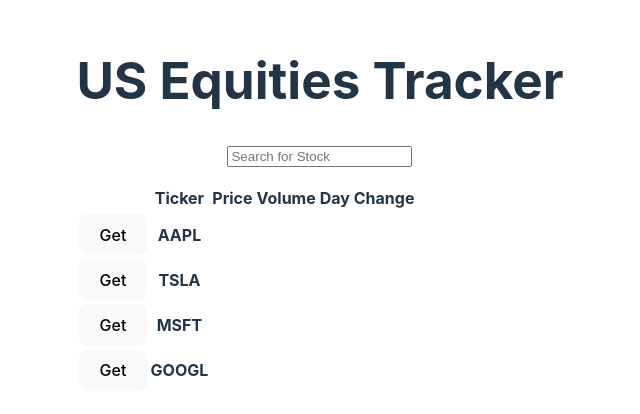
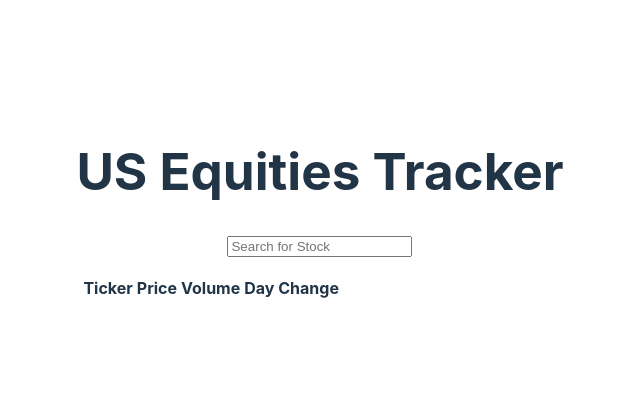
Before and after one commit to marcusawd/StockMarketWatch, a React (Vite) app: page / in a window 1280 px wide. Shown: the part 194-608 px from the top of the page, without its empty margins (320-960 px from the left). Built offline with nearby package versions, Linux system fonts and the light colour scheme.

Commit message:
Dynamically generate StockRow from search

```diff
--- a/src/components/Portfolio/PortfolioTable.jsx
+++ b/src/components/Portfolio/PortfolioTable.jsx
@@ -1,11 +1,18 @@
+import { useState } from "react";
 import PortfolioHeader from "./PortfolioHeader";
 import SearchBar from "./SearchBar";
 import StockRow from "./StockRow";
 
 export default function PortfolioTable() {
+	const [tickers, setTickers] = useState([]);
+
+	const addTicker = (ticker) => {
+		setTickers([...tickers, ticker]);
+	};
+
 	return (
 		<>
-			<SearchBar />
+			<SearchBar addTicker={addTicker} />
 			<table>
 				<thead>
 					<tr>
@@ -18,10 +25,9 @@ export default function PortfolioTable() {
 					</tr>
 				</thead>
 				<tbody>
-					<StockRow ticker="AAPL" />
-					<StockRow ticker="TSLA" />
-					<StockRow ticker="MSFT" />
-					<StockRow ticker="GOOGL" />
+					{tickers.map((symbol, index) => (
+						<StockRow ticker={symbol} key={index} />
+					))}
 				</tbody>
 			</table>
 		</>
--- a/src/components/Portfolio/SearchBar.jsx
+++ b/src/components/Portfolio/SearchBar.jsx
@@ -3,7 +3,7 @@ import debounce from "lodash/debounce";
 import { getStockTicker } from "../../utils/stockApi";
 import "./SearchBar.css";
 
-export default function SearchBar() {
+export default function SearchBar({ addTicker }) {
 	const [searchText, setSearchText] = useState("");
 	const [searchResults, setSearchResults] = useState([]);
 	const delayFetchRef = useRef(null);
@@ -35,7 +35,9 @@ export default function SearchBar() {
 			<div className="dropdown">
 				<ul className="dropdown-list">
 					{searchResults.map((result, index) => (
-						<li key={index}>{result.symbol}</li>
+						<li key={index} onClick={() => addTicker(result.symbol)}>
+							{result.symbol}
+						</li>
 					))}
 				</ul>
 			</div>
```
